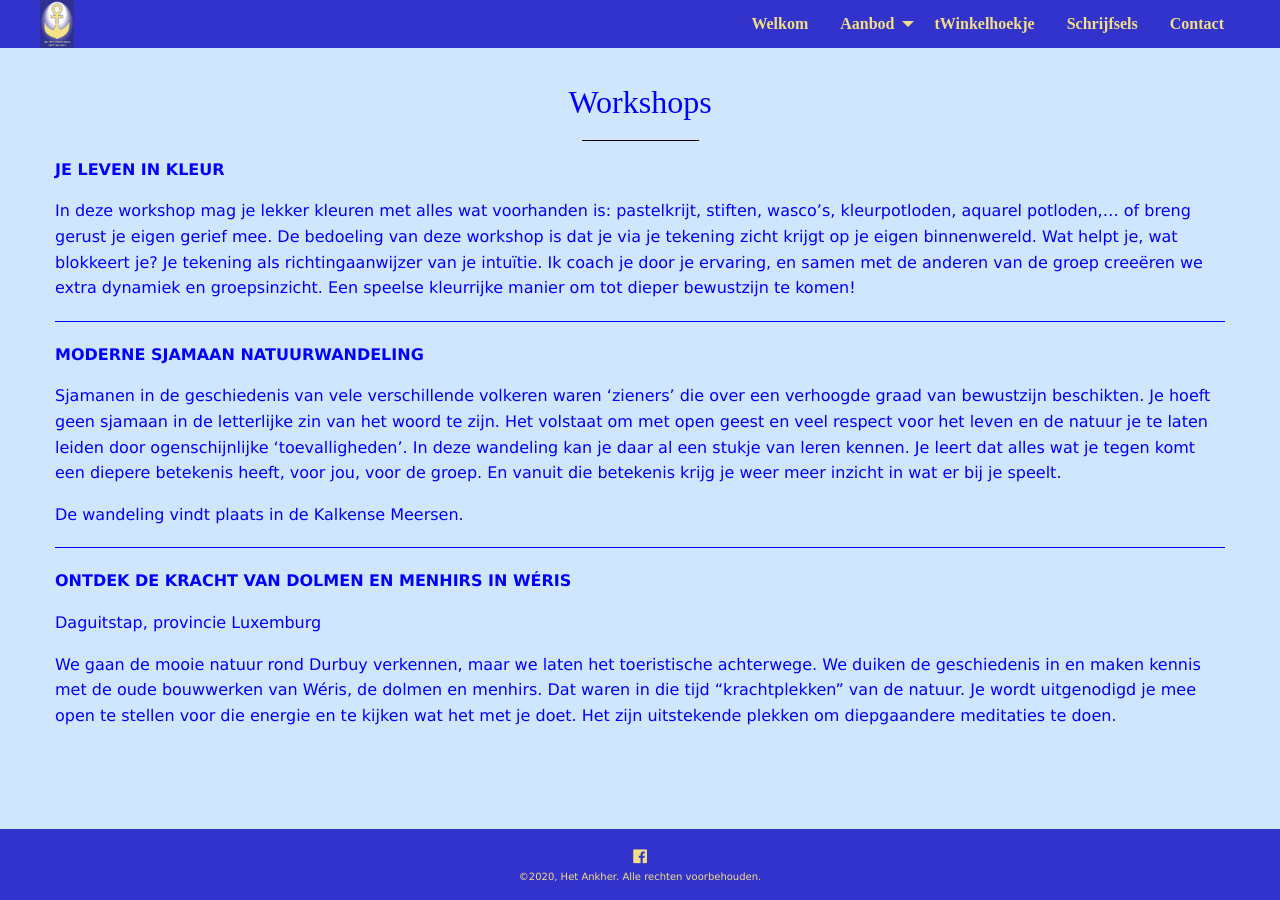
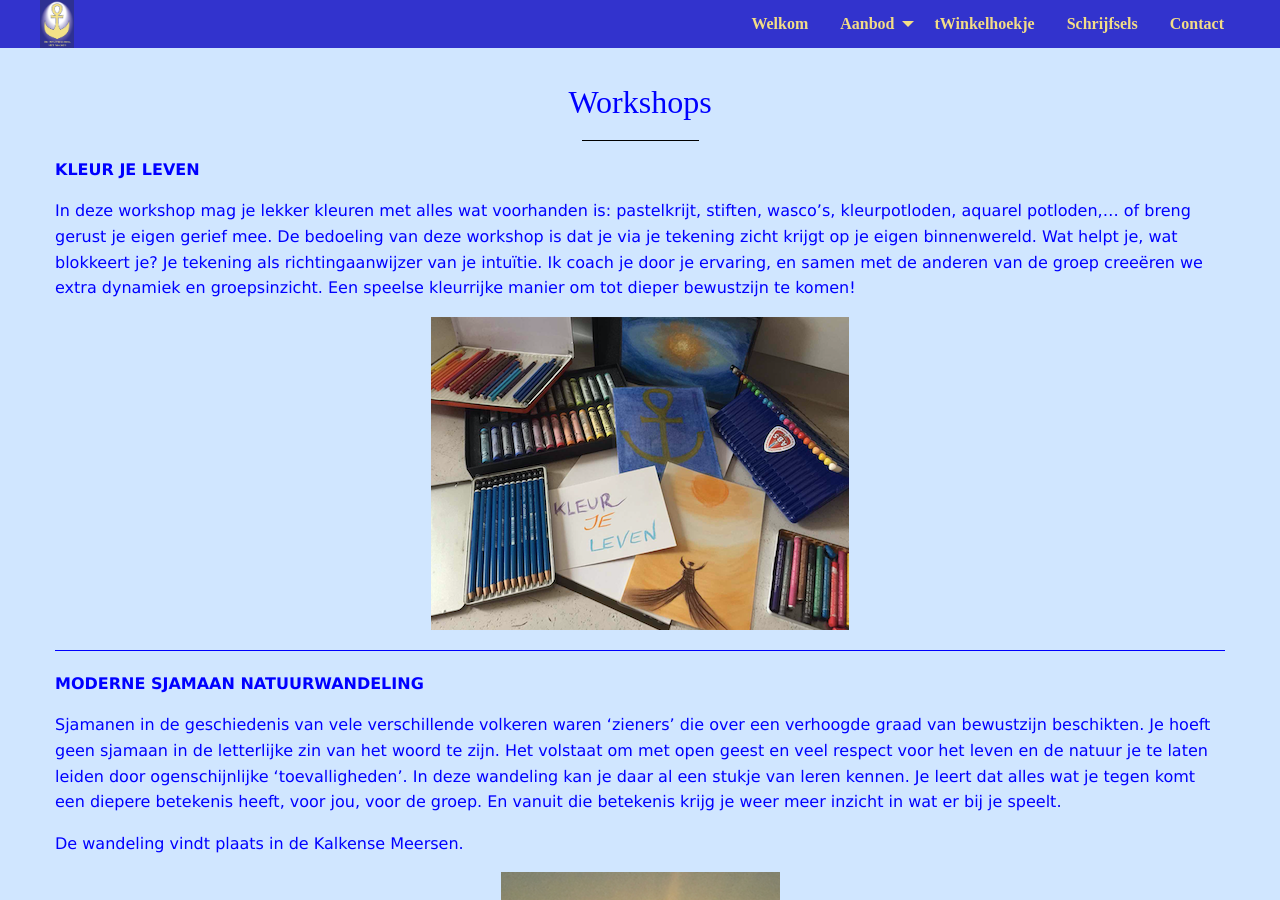
Before and after one commit to ankher/ankher.github.io, a Jekyll site: the page built from workshops.md, in a window 1280 px wide and 900 px high. Built offline with Jekyll 4.4.1, drawn with Linux system fonts in a browser that asks for light colours; nearby versions of some CDN libraries; our own code applies the rules of GitHub Pages for plain Markdown files.

Commit message:
Update workshops.md

```diff
--- a/workshops.md
+++ b/workshops.md
@@ -5,12 +5,13 @@ menu: workshops
 # Workshops
 
 
-**JE LEVEN IN KLEUR**
+**KLEUR JE LEVEN**
 
 In deze workshop mag je lekker kleuren met alles wat voorhanden is: pastelkrijt, stiften, wasco's, kleurpotloden, aquarel potloden,... of breng gerust je eigen gerief mee.
 De bedoeling van deze workshop is dat je via je tekening zicht krijgt op je eigen binnenwereld. Wat helpt je, wat blokkeert je? Je tekening als richtingaanwijzer van je intuïtie. Ik coach je door je ervaring, en samen met de anderen van de groep creeëren we extra dynamiek en groepsinzicht.
 Een speelse kleurrijke manier om tot dieper bewustzijn te komen!
 
+![workshops](images/kleurjeleven.png)
 
 ---
 
@@ -22,6 +23,10 @@ In deze wandeling kan je daar al een stukje van leren kennen. Je leert dat alles
 
 De wandeling vindt plaats in de Kalkense Meersen.
 
+![workshops](images/wandeling.png)
+![workshops](images/wandeling2.png)
+
+
 
 ---
 **ONTDEK DE KRACHT VAN DOLMEN EN MENHIRS IN WÉRIS**
```
Also changed, not shown: other parts of workshops.md (+3 -0 lines).
